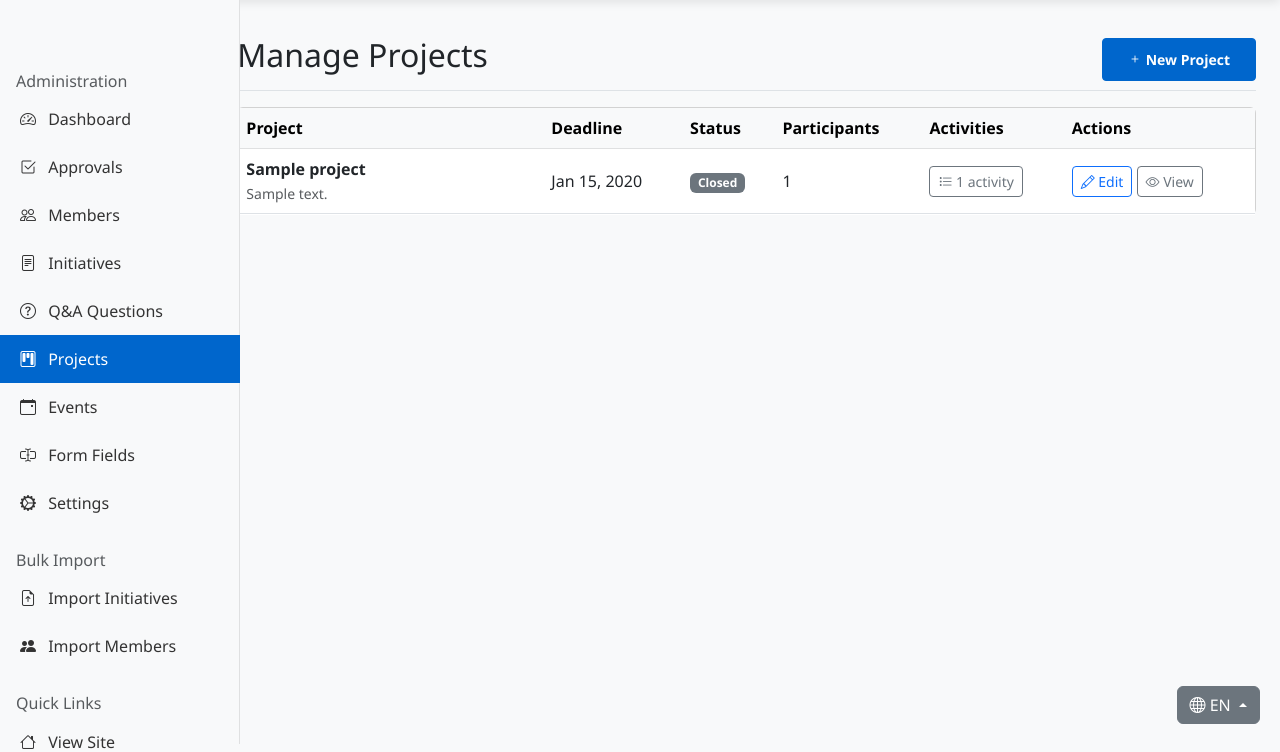
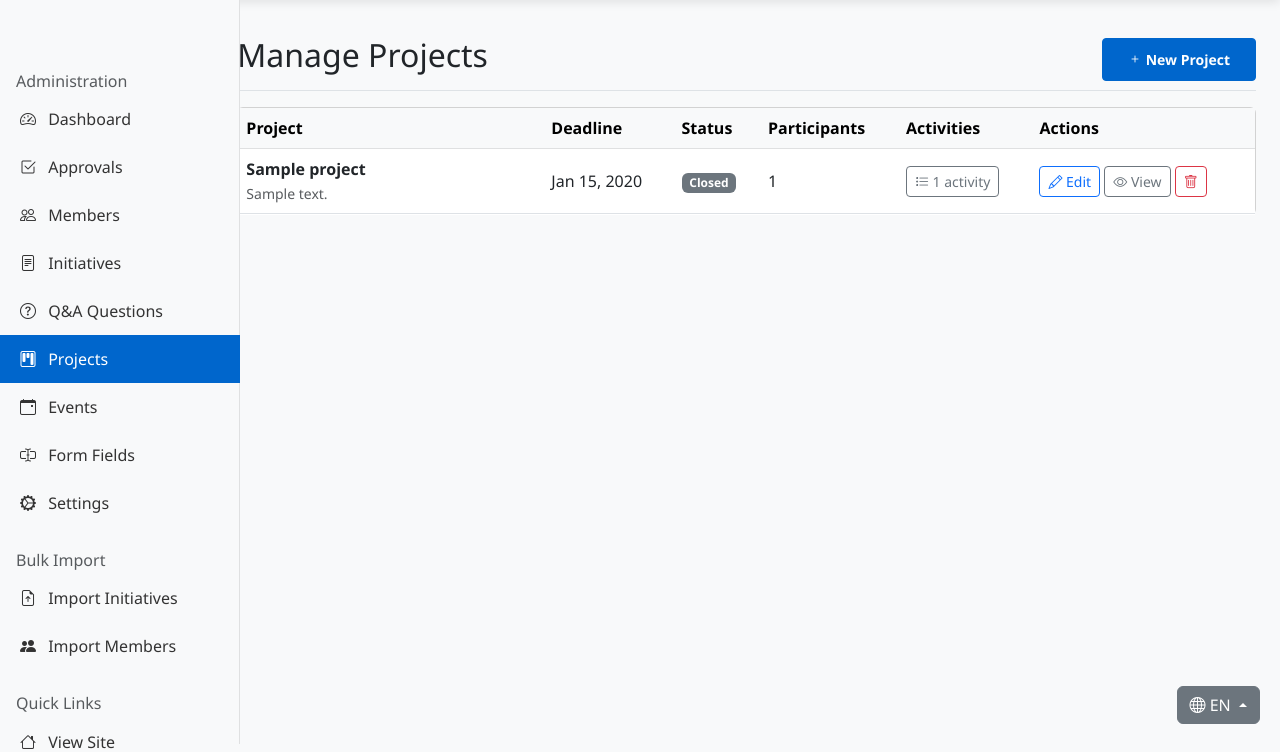
Before and after one commit to michsethowusu/cluster-os, a Flask app: page /admin/projects in a window 1280 px wide. Shown: the part 56-808 px from the top of the page. Run offline with Flask 3, Linux system fonts and the light colour scheme; a user stored in the database is signed in; tables that the repository leaves empty hold one stand-in row (values such as "Sample post").

Commit message:
Update projects.html

```diff
--- a/templates/admin/projects.html
+++ b/templates/admin/projects.html
@@ -72,6 +72,14 @@
                                        class="btn btn-sm btn-outline-secondary" target="_blank">
                                         <i class="bi bi-eye"></i> View
                                     </a>
+                                    <form method="POST"
+                                          action="{{ url_for('admin_delete_project', id=project.id) }}"
+                                          class="d-inline"
+                                          onsubmit="return confirm('Permanently delete \"{{ project.title }}\"? This cannot be undone.');">
+                                        <button type="submit" class="btn btn-sm btn-outline-danger" title="Delete permanently">
+                                            <i class="bi bi-trash"></i>
+                                        </button>
+                                    </form>
                                 </td>
                             </tr>
 
```
